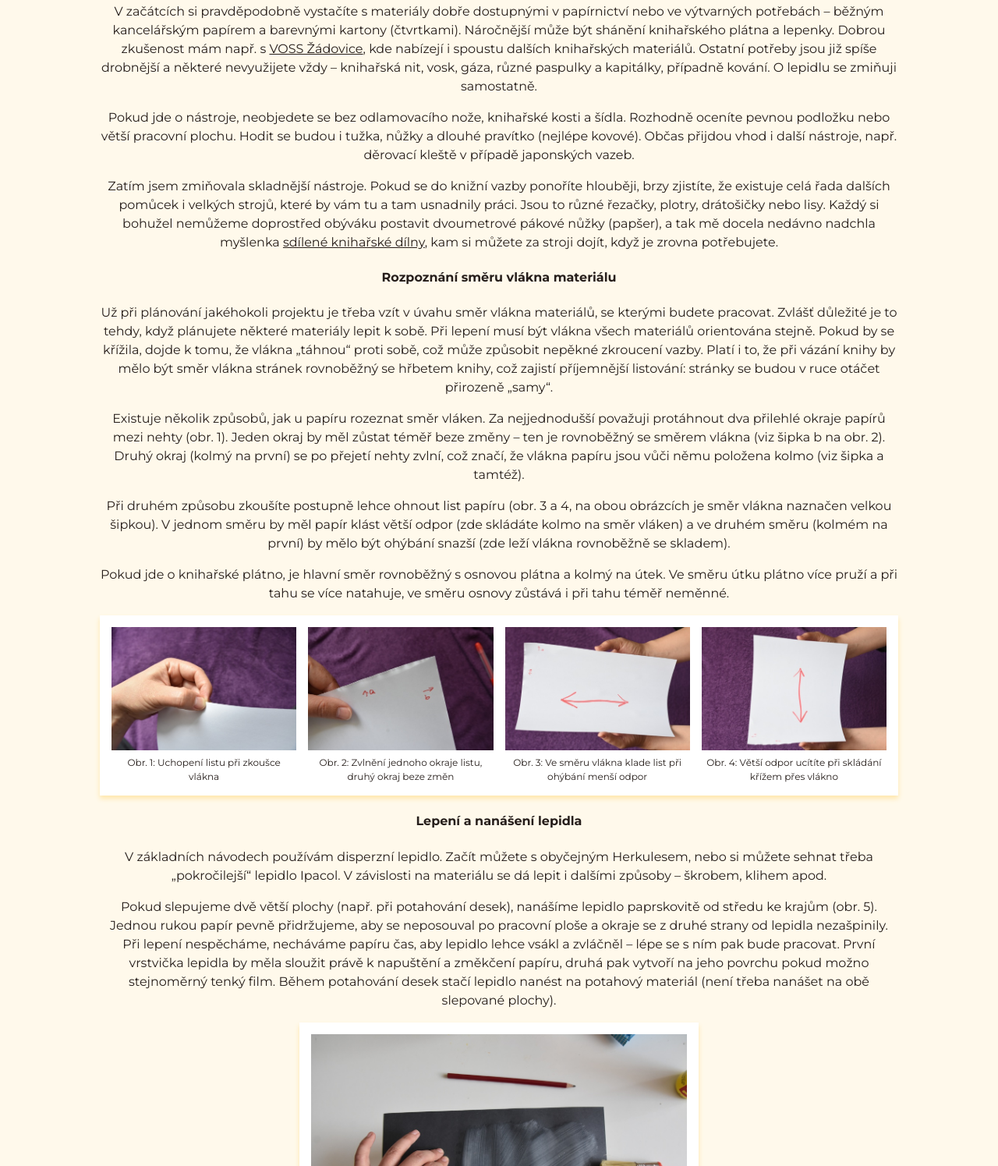
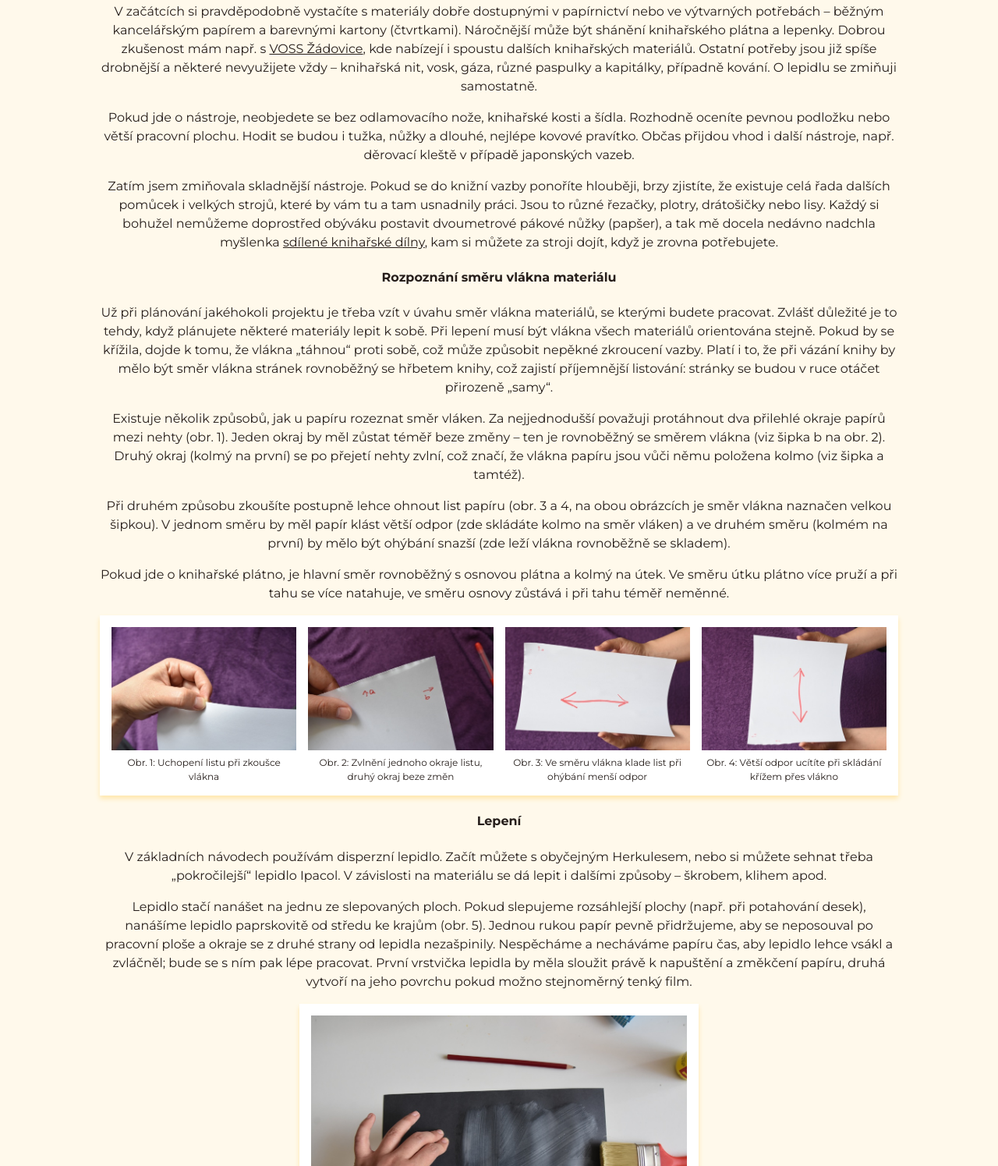
Before and after one commit to kfremrova/LvD-Final-Project, an Eleventy site: page jak-zacit.html in a window 1280 px wide. Shown: the part 954-2449 px from the top of the page at 78% size. Built offline with nearby package versions, Linux system fonts and the light colour scheme; Eleventy itself is replaced by a stand-in of ours; files that its build step writes are made by us from their sources.

Commit message:
Changes to the content of 'Jak začít'

```diff
--- a/jak-zacit.html
+++ b/jak-zacit.html
@@ -25,7 +25,7 @@ eleventyNavigation:
 <section>
     <h4 id="Material">Materiál a nástroje</h4>
     <p>V začátcích si pravděpodobně vystačíte s materiály dobře dostupnými v papírnictví nebo ve výtvarných potřebách – běžným kancelářským papírem a barevnými kartony (čtvrtkami). Náročnější může být shánění knihařského plátna a lepenky. Dobrou zkušenost mám např. s <a class="text-link" href="http://www.vosszadovice.cz/">VOSS Žádovice</a>, kde nabízejí i spoustu dalších knihařských materiálů. Ostatní potřeby jsou již spíše drobnější a některé nevyužijete vždy – knihařská nit, vosk, gáza, různé paspulky a kapitálky, případně kování. O lepidlu se zmiňuji samostatně.</p>
-    <p>Pokud jde o nástroje, neobjedete se bez odlamovacího nože, knihařské kosti a šídla. Rozhodně oceníte pevnou podložku nebo větší pracovní plochu. Hodit se budou i tužka, nůžky a dlouhé pravítko (nejlépe kovové). Občas přijdou vhod i další nástroje, např. děrovací kleště v případě japonských vazeb.</p>
+    <p>Pokud jde o nástroje, neobjedete se bez odlamovacího nože, knihařské kosti a šídla. Rozhodně oceníte pevnou podložku nebo větší pracovní plochu. Hodit se budou i tužka, nůžky a dlouhé, nejlépe kovové pravítko. Občas přijdou vhod i další nástroje, např. děrovací kleště v případě japonských vazeb.</p>
     <p>Zatím jsem zmiňovala skladnější nástroje. Pokud se do knižní vazby ponoříte hlouběji, brzy zjistíte, že existuje celá řada dalších pomůcek i velkých strojů, které by vám tu a tam usnadnily práci. Jsou to různé řezačky, plotry, drátošičky nebo lisy. Každý si bohužel nemůžeme doprostřed obýváku postavit dvoumetrové pákové nůžky (papšer), a tak mě docela nedávno nadchla myšlenka <a class="text-link" href="https://reformat.cz/">sdílené knihařské dílny</a>, kam si můžete za stroji dojít, když je zrovna potřebujete.</p>
 </section>
 
@@ -72,9 +72,9 @@ eleventyNavigation:
 
 
 <section>
-    <h4 id="Lepeni">Lepení a nanášení lepidla</h4>
+    <h4 id="Lepeni">Lepení</h4>
     <p>V základních návodech používám disperzní lepidlo. Začít můžete s obyčejným Herkulesem, nebo si můžete sehnat třeba „pokročilejší“ lepidlo Ipacol. V závislosti na materiálu se dá lepit i dalšími způsoby – škrobem, klihem apod.</p>
-    <p>Pokud slepujeme dvě větší plochy (např. při potahování desek), nanášíme lepidlo paprskovitě od středu ke krajům (obr. 5). Jednou rukou papír pevně přidržujeme, aby se neposouval po pracovní ploše a okraje se z druhé strany od lepidla nezašpinily. Při lepení nespěcháme, necháváme papíru čas, aby lepidlo lehce vsákl a zvláčněl – lépe se s ním pak bude pracovat. První vrstvička lepidla by měla sloužit právě k napuštění a změkčení papíru, druhá pak vytvoří na jeho povrchu pokud možno stejnoměrný tenký film. Během potahování desek stačí lepidlo nanést na potahový materiál (není třeba nanášet na obě slepované plochy).</p>
+    <p>Lepidlo stačí nanášet na jednu ze slepovaných ploch. Pokud slepujeme rozsáhlejší plochy (např. při potahování desek), nanášíme lepidlo paprskovitě od středu ke krajům (obr. 5). Jednou rukou papír pevně přidržujeme, aby se neposouval po pracovní ploše a okraje se z druhé strany od lepidla nezašpinily. Nespěcháme a necháváme papíru čas, aby lepidlo lehce vsákl a zvláčněl; bude se s ním pak lépe pracovat. První vrstvička lepidla by měla sloužit právě k napuštění a změkčení papíru, druhá vytvoří na jeho povrchu pokud možno stejnoměrný tenký film. </p>
 </section>
 
 <div class="box single-img">
```
